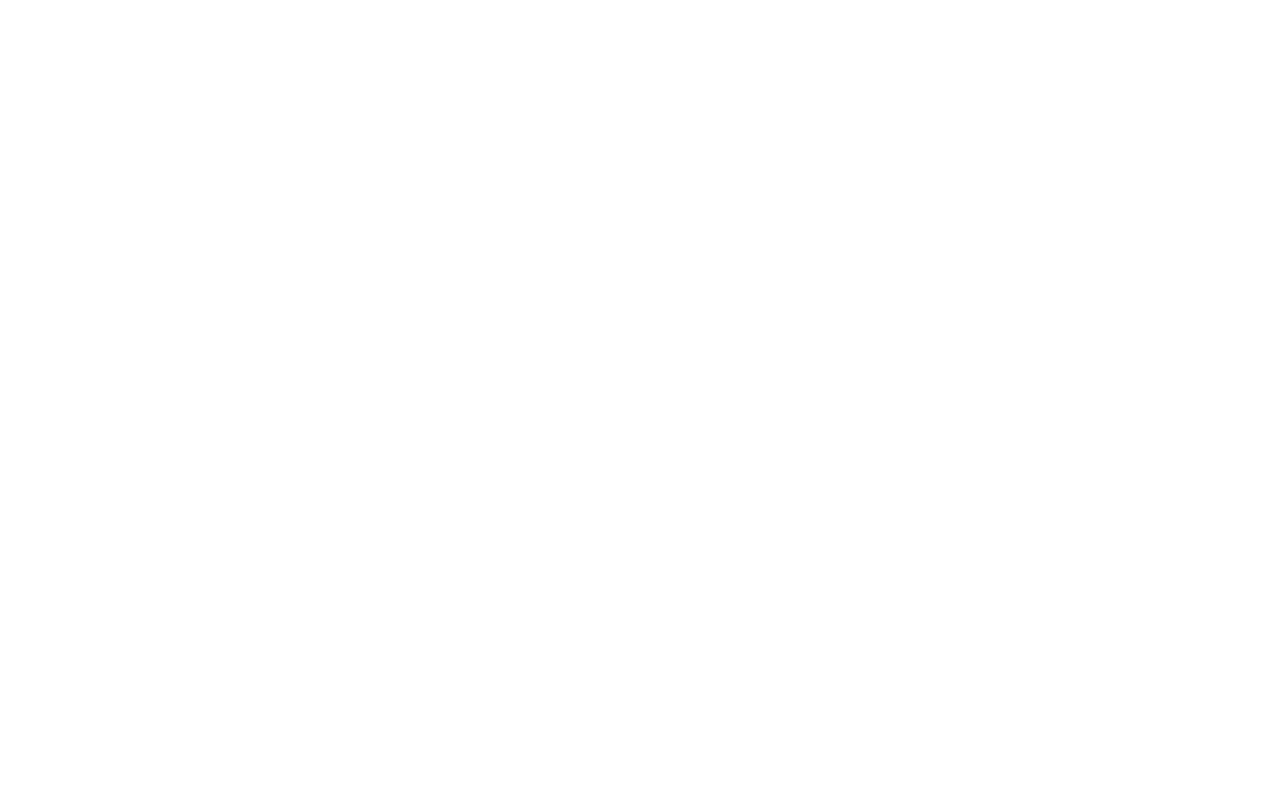
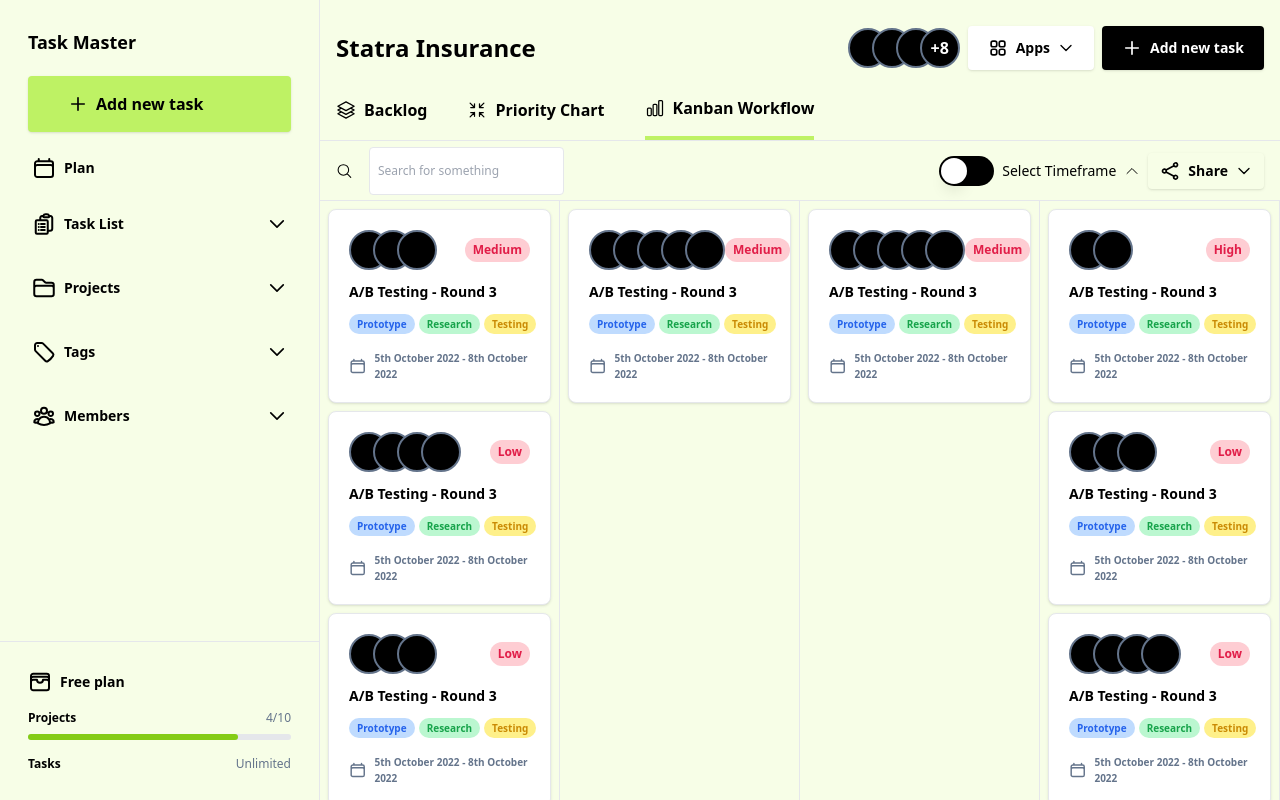
Before and after one commit to koomabenjamin/taskmanager, a Vue app: page /vue-dashboard in a window 1280 px wide. Before the commit this address had no page. Built offline with nearby package versions, Linux system fonts and the light colour scheme; sample sign-in values are in the browser's storage.

Commit message:
update frontend #1

```diff
--- a/src/components/sections/KanbanWorkFlow.vue
+++ b/src/components/sections/KanbanWorkFlow.vue
@@ -2,11 +2,9 @@
   <div class="w-full h-20 border-b flex items-center justify-between px-4">
     <div class="flex space-x-4 items-center">
       <MagnifyingGlassIcon class="w-5 h-5" />
-      <!-- <input placeholder="Search for something" class="h-full bg-lime-50 h-12" @keyup="searchCard($event)"> -->
       <Input placeholder="Search for something"/>
     </div>
     <div class="flex items-center space-x-2">
-      <!-- switch -->
       <div class="flex items-center space-x-2 relative text-sm">
         <Switch v-model="enabled" :class="enabled ? 'bg-lime-400' : 'bg-black'"
           class="relative inline-flex h-[30px] w-[55px] shrink-0 cursor-pointer rounded-full border-2 border-transparent transition-colors duration-200 ease-in-out focus:outline-none focus-visible:ring-2 focus-visible:ring-white focus-visible:ring-opacity-75">
@@ -16,7 +14,6 @@
         </Switch>
         <span>Select Timeframe</span>
         <ChevronUpIcon class="w-4" />
-        <!-- Calendar -->
         <Calendar v-if="enabled" />
       </div>
 
@@ -26,22 +23,21 @@
 
   <div class="w-full h-full flex overflow-auto">
     <div class="w-1/4 border-r flex-shrink-0 text-xs overflow-auto" v-for="column in columns" :key="column">
-      <!-- <Card draggable="true" @dragstart="hide(`card-${column}`)" :id="`card-${column}`" v-for="card in cards.filter((el) => el.status === column)" /> -->
       <div class="m-2 p-5 bg-white rounded-lg h-auto border shadow" draggable="true" @dragstart="changeStatus(card.id)"
-        :id="card.id" v-for="card in cards.filter((el) => el.status === column)" :key="card">
+        :id="card.id" v-for="card in filteredCards(column)" :key="card.id">
         <div class="flex items-center justify-between">
           <div class="flex -space-x-4">
             <div class="h-10 w-10 rounded-full border-2 border-slate-500 bg-black" v-for="member in card.members"
               :key="member"></div>
           </div>
-          <div class="w-auto px-2 bg-rose-200 text-rose-600 py-1 rounded-full font-bold captalise">{{ card.priority }}
+          <div class="w-auto px-2 bg-rose-200 text-rose-600 py-1 rounded-full font-bold capitalize">{{ card.priority }}
           </div>
         </div>
         <div class="font-bold text-sm my-3">A/B Testing - Round 3</div>
         <div class="flex items-center space-x-1 my-1 text-[10px]">
-          <div class="w-auto px-2 bg-blue-200 text-blue-600 py-0.5 rounded-full font-bold captalise">Prototype</div>
-          <div class="w-auto px-2 bg-green-200 text-green-600 py-0.5 rounded-full font-bold captalise">Research</div>
-          <div class="w-auto px-2 bg-yellow-200 text-yellow-600 py-0.5 rounded-full font-bold captalise">Testing</div>
+          <div class="w-auto px-2 bg-blue-200 text-blue-600 py-0.5 rounded-full font-bold capitalize">Prototype</div>
+          <div class="w-auto px-2 bg-green-200 text-green-600 py-0.5 rounded-full font-bold capitalize">Research</div>
+          <div class="w-auto px-2 bg-yellow-200 text-yellow-600 py-0.5 rounded-full font-bold capitalize">Testing</div>
         </div>
         <div class="flex items-center space-x-2 text-slate-500 font-semibold mt-4 text-[10px]">
           <CalendarIcon class="h-5 stroke-2" />
@@ -51,36 +47,20 @@
     </div>
   </div>
 </template>
+
 <script setup>
-import { ref, reactive } from 'vue'
-import { Switch } from '@headlessui/vue'
+import { ref, computed } from 'vue';
+import { Switch } from '@headlessui/vue';
 import {
-  ArrowsPointingInIcon,
-  ChartBarIcon,
-  Square3Stack3DIcon,
   MagnifyingGlassIcon,
-  ChevronDownIcon,
   ChevronUpIcon,
-  ChevronLeftIcon,
-  ChevronRightIcon,
-  WalletIcon,
-  CalendarIcon,
-} from '@heroicons/vue/24/outline'
-import Button from '../shared/Button.vue'
-import Input from '../shared/Input.vue'
-import Fab from '../shared/Fab.vue'
-import Tag from '../shared/Tag.vue'
-import Card from '../shared/Card.vue'
-import Calendar from '../shared/Calendar.vue'
+  CalendarIcon
+} from '@heroicons/vue/24/outline';
+import Button from '../shared/Button.vue';
+import Input from '../shared/Input.vue';
+import Calendar from '../shared/Calendar.vue';
 
-const enabled = ref(false)
-
-const searchCard = (e) => {
-  // console.log(e.target.value)
-  let filteredCards = cards.value.filter((card) => card.members.includes(parseInt(e.target.value)));
-  if (e.target.value) cards.value = filteredCards;
-  console.log(cards.value)
-}
+const enabled = ref(false);
 
 const cards = ref([
   { id: 1, status: 'doing', priority: 'high', date: '5th October 2022 - 8th October 2022', members: [1, 2] },
@@ -94,15 +74,21 @@ const cards = ref([
   { id: 9, status: 'done', priority: 'high', date: '5th October 2022 - 8th October 2022', members: [1, 2, 3, 4, 5] },
   { id: 10, status: 'verified', priority: 'medium', date: '5th October 2022 - 8th October 2022', members: [1, 2, 3, 4, 5] },
   { id: 11, status: 'refined', priority: 'medium', date: '5th October 2022 - 8th October 2022', members: [1, 2, 3, 4, 5] },
-])
+]);
 
-const columns = ref(['to-do', 'refined', 'verified', 'doing', 'done'])
+const columns = ref(['to-do', 'refined', 'verified', 'doing', 'done']);
 
 const changeStatus = (id) => {
   setTimeout(() => {
     document.getElementById(id).style.display = 'none';
-  }, 0)
-}
+  }, 0);
+};
+
+const filteredCards = (column) => {
+  return cards.value.filter(card => card.status === column);
+};
 </script>
 
-<style scoped></style>
+<style scoped>
+
+</style>
--- a/src/router/index.js
+++ b/src/router/index.js
@@ -1,14 +1,35 @@
-import { createRouter, createWebHistory } from 'vue-router'
+import { createRouter, createWebHistory } from 'vue-router';
+import MainView from '../views/MainView.vue';
+
+const routes = [
+  {
+    path: '/',
+    name: 'app',
+    component: MainView,
+  },
+  {
+    path: '/vue-dashboard',
+    name: 'VueDashboard',
+    component: MainView,
+    meta: {
+      requiresAuth: true,
+    },
+  },
+];
 
 const router = createRouter({
   history: createWebHistory(import.meta.env.BASE_URL),
-  routes: [
-    {
-      path: '/',
-      name: 'app',
-      component: () => import('../views/MainView.vue')
-    }
-  ]
-})
+  routes,
+});
 
-export default router
+router.beforeEach((to, from, next) => {
+  const isAuthenticated = !!localStorage.getItem('authToken');
+
+  if (to.matched.some(record => record.meta.requiresAuth) && !isAuthenticated) {
+    next({ name: 'app' }); // Redirect to login or main page if not authenticated
+  } else {
+    next(); // Allow navigation if authenticated or route does not require auth
+  }
+});
+
+export default router;
--- a/src/stores/taskStore.js
+++ b/src/stores/taskStore.js
@@ -12,19 +12,13 @@ export const useTaskStore = defineStore('taskStore', {
 
   actions: {
     async fetchTasks() {
-      this.tasks = (await axios.get('/api/tasks')).data
+      this.tasks = (await axios.get('/api/v1/tasks')).data
     },
     async fetchProjects() {
-      this.projects = (await axios.get('/api/projects')).data
+      this.projects = (await axios.get('/api/v1/projects')).data
     },
     async fetchMembers() {
       this.members = (await axios.get('/api/members')).data
     },
-    async fetchPriorities() {
-      this.priorities = (await axios.get('/api/priorities')).data
-    },
-    async fetchCategories() {
-      this.categories = (await axios.get('/api/categories')).data
-    }
   }
 })
--- a/src/views/MainView.vue
+++ b/src/views/MainView.vue
@@ -1,9 +1,9 @@
+<!-- src/views/MainView.vue -->
 <template>
   <div class="h-screen w-screen bg-lime-50 flex">
-    <SideBar/>
+    <SideBar />
     <div class="w-3/4 flex flex-col">
       <div class="w-full h-auto border-b">
-
         <div class="w-full h-24 flex items-center justify-between px-4">
           <div class="text-2xl font-bold">Statra Insurance</div>
           <div class="flex space-x-2 items-center">
@@ -19,92 +19,95 @@
             <Button label="Add new task" icon="PlusIcon" color="bg-black" text-color="text-white" size="lg" />
           </div>
         </div>
-
         <div class="w-full flex space-x-10 px-4 font-bold flex-shrink-0">
           <div
             @click="changeTab('backlog')"
             :class="{'border-b-4 border-lime-300 duration-300': activeTab === 'backlog' }"
-            class="pb-4 flex space-x-2 items-center cursor-pointer">
+            class="pb-4 flex space-x-2 items-center cursor-pointer"
+          >
             <Square3Stack3DIcon class="w-5 h-5 flex" />
             <span>Backlog</span>
           </div>
           <div
             @click="changeTab('priority-chart')"
             :class="{'border-b-4 border-lime-300 duration-300': activeTab === 'priority-chart' }"
-            class="pb-4 flex space-x-2 items-center cursor-pointer">
+            class="pb-4 flex space-x-2 items-center cursor-pointer"
+          >
             <ArrowsPointingInIcon class="w-5 h-5" />
             <span>Priority Chart</span>
           </div>
           <div
             @click="changeTab('kanban-workflow')"
             :class="{'border-b-4 border-lime-300 duration-300': activeTab === 'kanban-workflow' }"
-            class="pb-4 flex space-x-2 items-center cursor-pointer">
+            class="pb-4 flex space-x-2 items-center cursor-pointer"
+          >
             <ChartBarIcon class="w-5 h-5" />
             <span>Kanban Workflow</span>
           </div>
         </div>
       </div>
-
-      <KanbanWorkFlow v-if="activeTab === 'kanban-workflow'"/>
-
-      <PriorityChart v-if="activeTab === 'priority-chart'"/>
-
-      <BackLog v-if="activeTab === 'backlog'"/>
-
-
+      <KanbanWorkFlow v-if="activeTab === 'kanban-workflow'" />
+      <PriorityChart v-if="activeTab === 'priority-chart'" />
+      <BackLog v-if="activeTab === 'backlog'" />
     </div>
   </div>
 </template>
 
-<script setup>
-import { ref, reactive } from 'vue'
-import { Switch } from '@headlessui/vue'
+<script>
 import {
   ArrowsPointingInIcon,
   ChartBarIcon,
   Square3Stack3DIcon,
-  MagnifyingGlassIcon,
-  ChevronDownIcon,
-  ChevronUpIcon,
-  ChevronLeftIcon,
-  ChevronRightIcon,
-  WalletIcon,
-  CalendarIcon,
-} from '@heroicons/vue/24/outline'
-import SideBar from '../components/shared/SideBar.vue'
-import KanbanWorkFlow from '../components/sections/KanbanWorkFlow.vue'
-import PriorityChart from '../components/sections/PriorityChart.vue'
-import BackLog from '../components/sections/BackLog.vue'
-import Button from '../components/shared/Button.vue'
-import Fab from '../components/shared/Fab.vue'
-import Tag from '../components/shared/Tag.vue'
-import Card from '../components/shared/Card.vue'
-import Calendar from '../components/shared/Calendar.vue'
+} from '@heroicons/vue/24/outline';
+import { ref } from 'vue';
+import SideBar from '../components/shared/SideBar.vue';
+import KanbanWorkFlow from '../components/sections/KanbanWorkFlow.vue';
+import PriorityChart from '../components/sections/PriorityChart.vue';
+import BackLog from '../components/sections/BackLog.vue';
+import Button from '../components/shared/Button.vue';
 
-const activeTab = ref('kanban-workflow')
-
-const changeTab = (tab) => activeTab.value = tab;
-
+export default {
+  name: 'MainView',
+  components: {
+    SideBar,
+    KanbanWorkFlow,
+    PriorityChart,
+    BackLog,
+    Button,
+    ArrowsPointingInIcon,
+    ChartBarIcon,
+    Square3Stack3DIcon,
+  },
+  data() {
+    return {
+      activeTab: 'kanban-workflow',
+    };
+  },
+  methods: {
+    changeTab(tab) {
+      this.activeTab = tab;
+    },
+  },
+};
 </script>
 
 <style scoped>
-
 input {
   appearance: none;
 }
 
 progress[value]::-webkit-progress-value {
-  background-image:
-	   -webkit-linear-gradient(-45deg,
-	                           transparent 33%, rgba(0, 0, 0, .1) 33%,
-	                           rgba(0,0, 0, .1) 66%, transparent 66%),
-	   -webkit-linear-gradient(top,
-	                           rgba(255, 255, 255, .25),
-	                           rgba(0, 0, 0, .25)),
-	   -webkit-linear-gradient(left, #09c, #f44);
+  background-image: -webkit-linear-gradient(
+      -45deg,
+      transparent 33%,
+      rgba(0, 0, 0, 0.1) 33%,
+      rgba(0, 0, 0, 0.1) 66%,
+      transparent 66%
+    ),
+    -webkit-linear-gradient(top, rgba(255, 255, 255, 0.25), rgba(0, 0, 0, 0.25)),
+    -webkit-linear-gradient(left, #09c, #f44);
 
-    border-radius: 2px;
-    background-size: 35px 20px, 100% 100%, 100% 100%;
+  border-radius: 2px;
+  background-size: 35px 20px, 100% 100%, 100% 100%;
 }
-
 </style>
```
